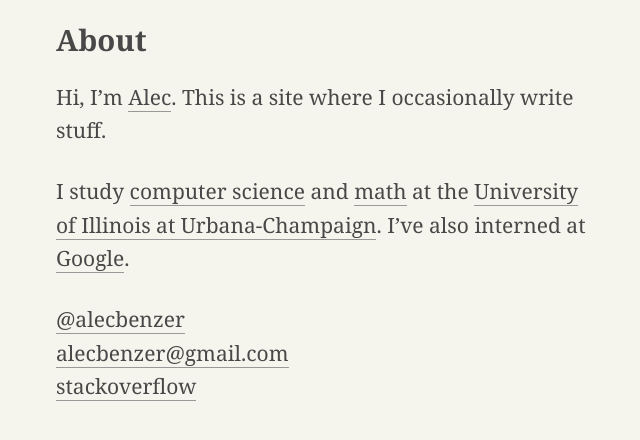
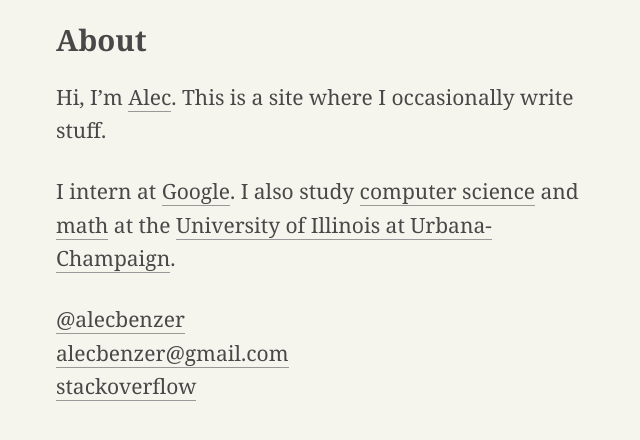
Before and after one commit to AlecBenzer/alecbenzer.github.com, a Jekyll site: the page built from about/index.md, in a window 1280 px wide. Shown: the top 440 px of the page, without its empty margins (311-951 px from the left). Built offline with Jekyll 4.4.1, drawn with Linux system fonts in a browser that asks for light colours.

Commit message:
update about

```diff
--- a/about/index.md
+++ b/about/index.md
@@ -6,9 +6,13 @@ title: About
 
 Hi, I'm [Alec](/). This is a site where I occasionally write stuff.
 
-I study [computer science](http://cs.uiuc.edu) and [math](http://math.uiuc.edu) at the [University of Illinois at Urbana-Champaign](http://uiuc.edu). I've also interned at [Google](http://google.com/about/company).
-
+I intern at [Google][google]. I also study [computer science][cs] and [math][math] at the [University of Illinois at Urbana-Champaign][uiuc].
 
 [@alecbenzer](http://twitter.com/alecbenzer)
 [alecbenzer@gmail.com](mailto:alecbenzer@gmail.com)
 [stackoverflow](http://stackoverflow.com/users/598940/alecbenzer)
+
+[google]: http://google.com/about/company
+[cs]: http://cs.uiuc.edu
+[math]: http://math.uiuc.edu
+[uiuc]: http://uiuc.edu
```
